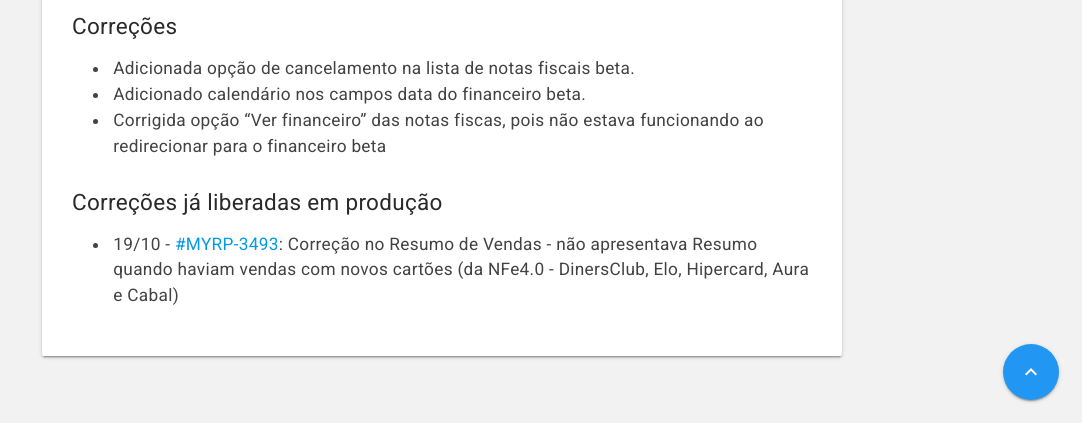
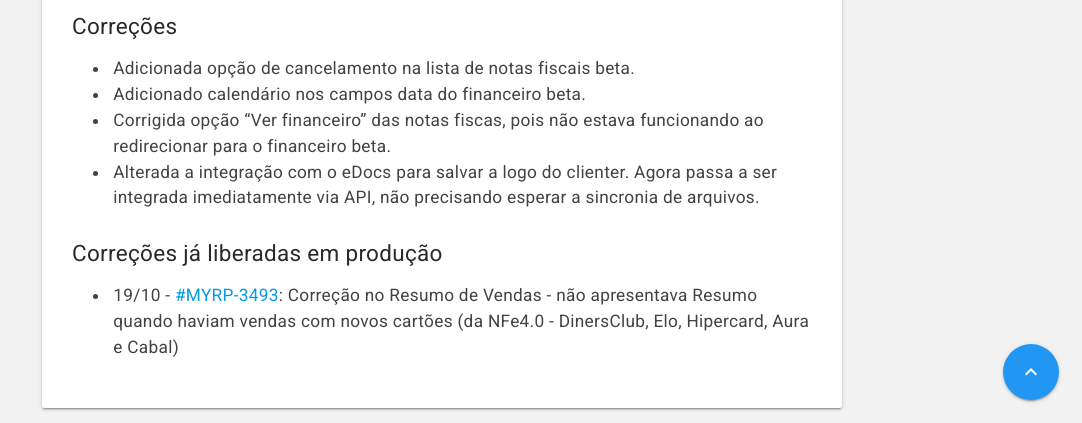
Before and after one commit to myrp-maicon/changelog-myrp, a Jekyll site: the page built from docs/myrp/18.10.01.md, in a window 1280 px wide and 900 px high, scrolled down 3189 px, cut to the strip 477-900 px from the top of the window. Shown: the whole strip, without its empty margins (198-1280 px from the left). Built offline with Jekyll 4.4.1, drawn with Linux system fonts in a browser that asks for light colours; nearby versions of some CDN libraries; our own code applies the rules of GitHub Pages for plain Markdown files; the repository's description, which GitHub fills in, is left out.

Commit message:
AG: integração logo api edocs

```diff
--- a/docs/myrp/18.10.01.md
+++ b/docs/myrp/18.10.01.md
@@ -49,7 +49,8 @@ As alterações estarão disponíveis no ambiente demo.myrp.com.br (212) na ter
 ## Correções
 * Adicionada opção de cancelamento na lista de notas fiscais beta.
 * Adicionado calendário nos campos data do financeiro beta.
-* Corrigida opção "Ver financeiro" das notas fiscas, pois não estava funcionando ao redirecionar para o financeiro beta
+* Corrigida opção "Ver financeiro" das notas fiscas, pois não estava funcionando ao redirecionar para o financeiro beta.
+* Alterada a integração com o eDocs para salvar a logo do clienter. Agora passa a ser integrada imediatamente via API, não precisando esperar a sincronia de arquivos.
 
 ## Correções já liberadas em produção
 * 19/10 - [#MYRP-3493](https://devmyrp.atlassian.net/browse/MYRP-3493): Correção no Resumo de Vendas - não apresentava Resumo quando haviam vendas com novos cartões (da NFe4.0 - DinersClub, Elo, Hipercard, Aura e Cabal)
```
